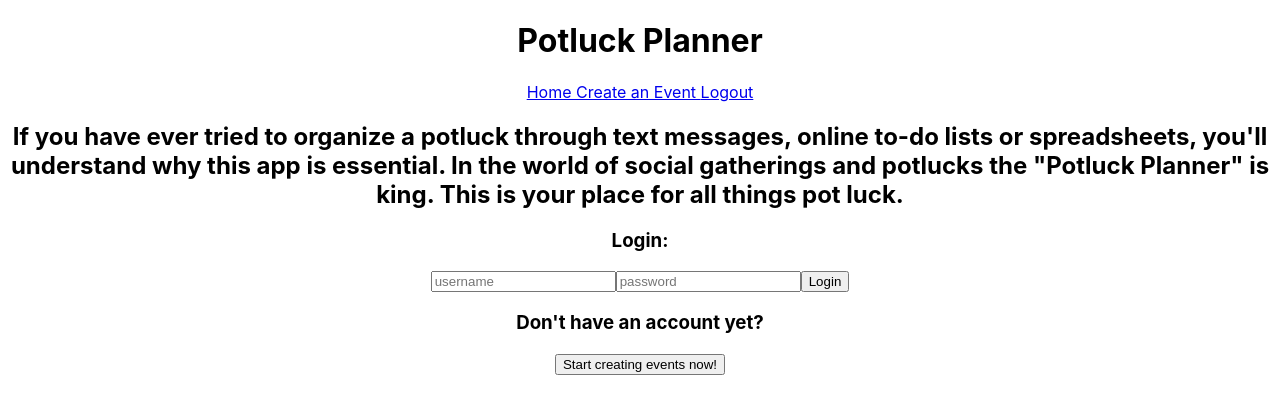
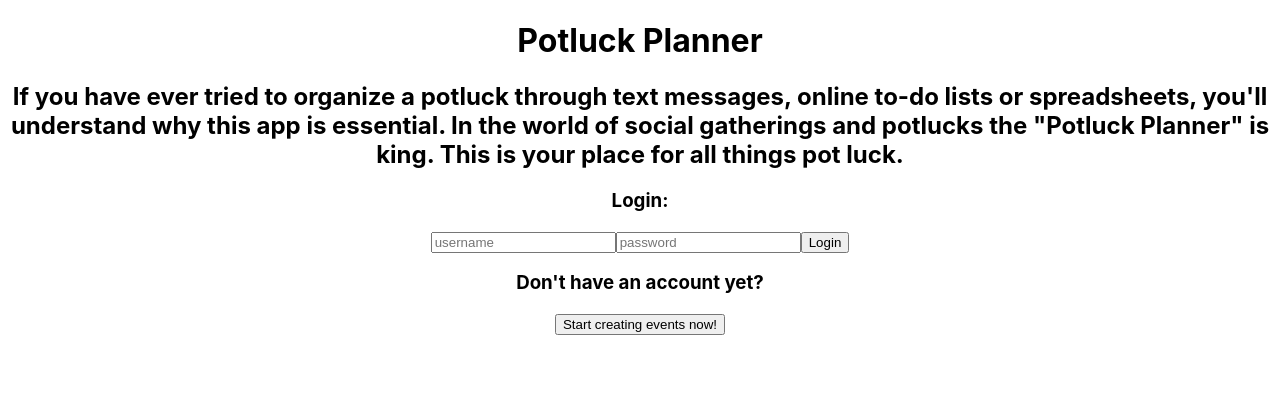
Before and after one commit to Potluck-Planner-1-Oct2021/front-end, a React (Create React App) app in the folder potluck-planner/: page / in a window 1280 px wide. Shown: the top 414 px of the page. Built offline with nearby package versions, Linux system fonts and the light colour scheme.

Commit message:
conditionally renders navbar based on login status

```diff
--- a/potluck-planner/src/App.js
+++ b/potluck-planner/src/App.js
@@ -4,15 +4,12 @@ import Home from './components/Home'
 import CreateEvent from './components/CreateEvent';
 import LandingPage from './components/LandingPage'
 import ProtectedRoute from './components/ProtectedRoute'
-import NavBar from './components/NavBar';
+import Header from './components/Header'
 
 function App() {
   return (
     <div className="App">
-    <header>
-      <h1>Potluck Planner</h1>
-      <NavBar />
-    </header>
+    <Header />
 
     <Switch>
       <ProtectedRoute path ='/create' component={CreateEvent} />
--- /dev/null
+++ b/potluck-planner/src/components/Header.js
@@ -0,0 +1,23 @@
+import React from 'react';
+import NavBar from './NavBar';
+import { connect } from 'react-redux';
+
+const Header = (props) => {
+
+    const { isLoggedin } = props
+
+    return(
+        <header>
+        <h1>Potluck Planner</h1>
+        {isLoggedin && <NavBar />}
+      </header>
+    )
+}
+
+const mapStateToProps = state => {
+    return {
+        isLoggedin: state.isLoggedin
+    }
+}
+
+export default connect(mapStateToProps)(Header);
```
